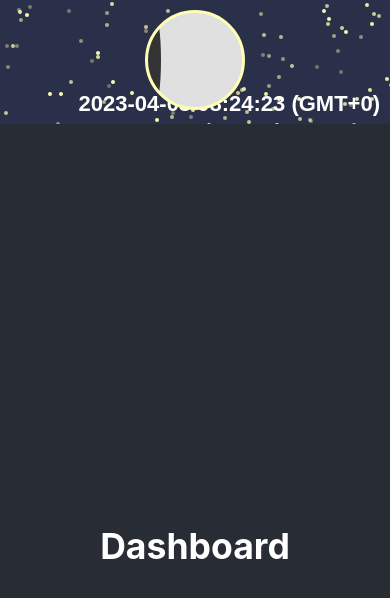
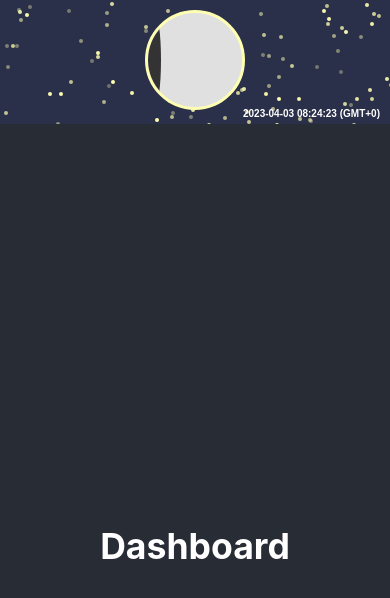
Before and after one commit to minjong-ha/dashboard, a React (Create React App) app in the folder react/: page / in a window 390 px wide. Shown: the top 598 px of the page. Built offline with nearby package versions, Linux system fonts and the light colour scheme.

Commit message:
fix(time): Apply dynamic font size depending on the screen width

```diff
--- a/react/src/MoonPhase.css
+++ b/react/src/MoonPhase.css
@@ -85,3 +85,20 @@ right: 10px;
 color: white;
        font-weight: bold;
 }
+
+
+/* Smaller font size for screens with a width of 768px or less */
+@media (max-width: 768px) {
+  .local-time {
+    font-size: 14px;
+bottom: -5px;
+  }
+}
+
+/* Even smaller font size for screens with a width of 480px or less */
+@media (max-width: 480px) {
+  .local-time {
+    font-size: 10px;
+bottom: -5px;
+  }
+}
```
